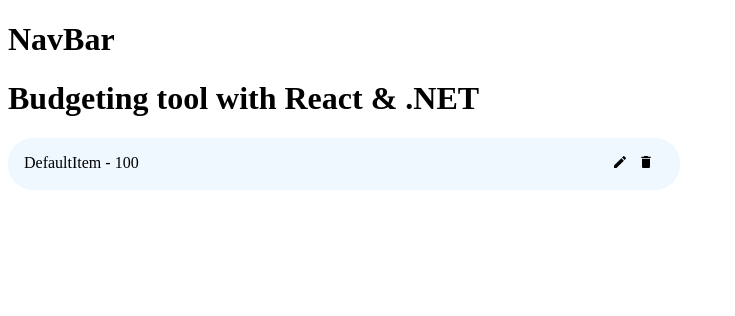
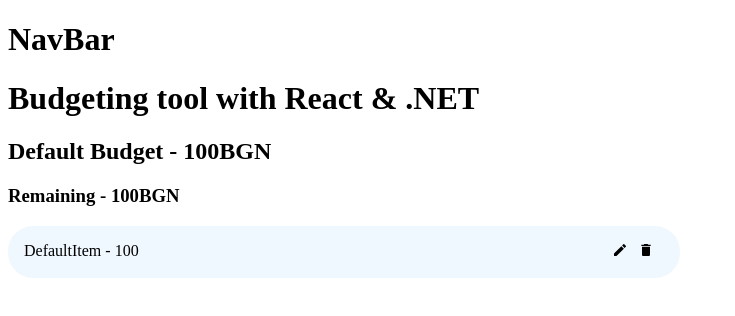
Before and after one commit to LenkoIvanov/dot-net-budget-manager, a Next.js app: page / in a window 1280 px wide. Shown: the top 316 px of the page, without its empty margins (0-735 px from the left). Built offline with nearby package versions, Linux system fonts and the light colour scheme.

Commit message:
feat: add the budget tracker component

```diff
--- a/src/pages/index.tsx
+++ b/src/pages/index.tsx
@@ -1,4 +1,5 @@
 import { BudgetItem } from "@/shared_components/budget_item/BudgetItem";
+import { BudgetTracker } from "@/shared_components/budget_tracker/BudgetTracker";
 import Head from "next/head";
 
 export default function Home() {
@@ -10,6 +11,12 @@
       <main>
         <h1>NavBar</h1>
         <h1>Budgeting tool with React & .NET</h1>
+        <BudgetTracker
+          budgetName="Default Budget"
+          currency="BGN"
+          remaining={100}
+          total={100}
+        />
         <BudgetItem name="DefaultItem" value={100} />
       </main>
     </>
--- /dev/null
+++ b/src/shared_components/budget_tracker/BudgetTracker.tsx
@@ -0,0 +1,18 @@
+import { IBudgetTrackerProps } from "./IBudgetTrackerProps";
+
+export const BudgetTracker = (props: IBudgetTrackerProps) => {
+  const { budgetName, currency, total, remaining } = props;
+
+  return (
+    <div>
+      <h2>
+        {budgetName} - {total}
+        {currency}
+      </h2>
+      <h3>
+        Remaining - {remaining}
+        {currency}
+      </h3>
+    </div>
+  );
+};
--- /dev/null
+++ b/src/shared_components/budget_tracker/IBudgetTrackerProps.ts
@@ -0,0 +1,6 @@
+export interface IBudgetTrackerProps {
+  budgetName: string;
+  currency: string;
+  total: number;
+  remaining: number;
+}
```
